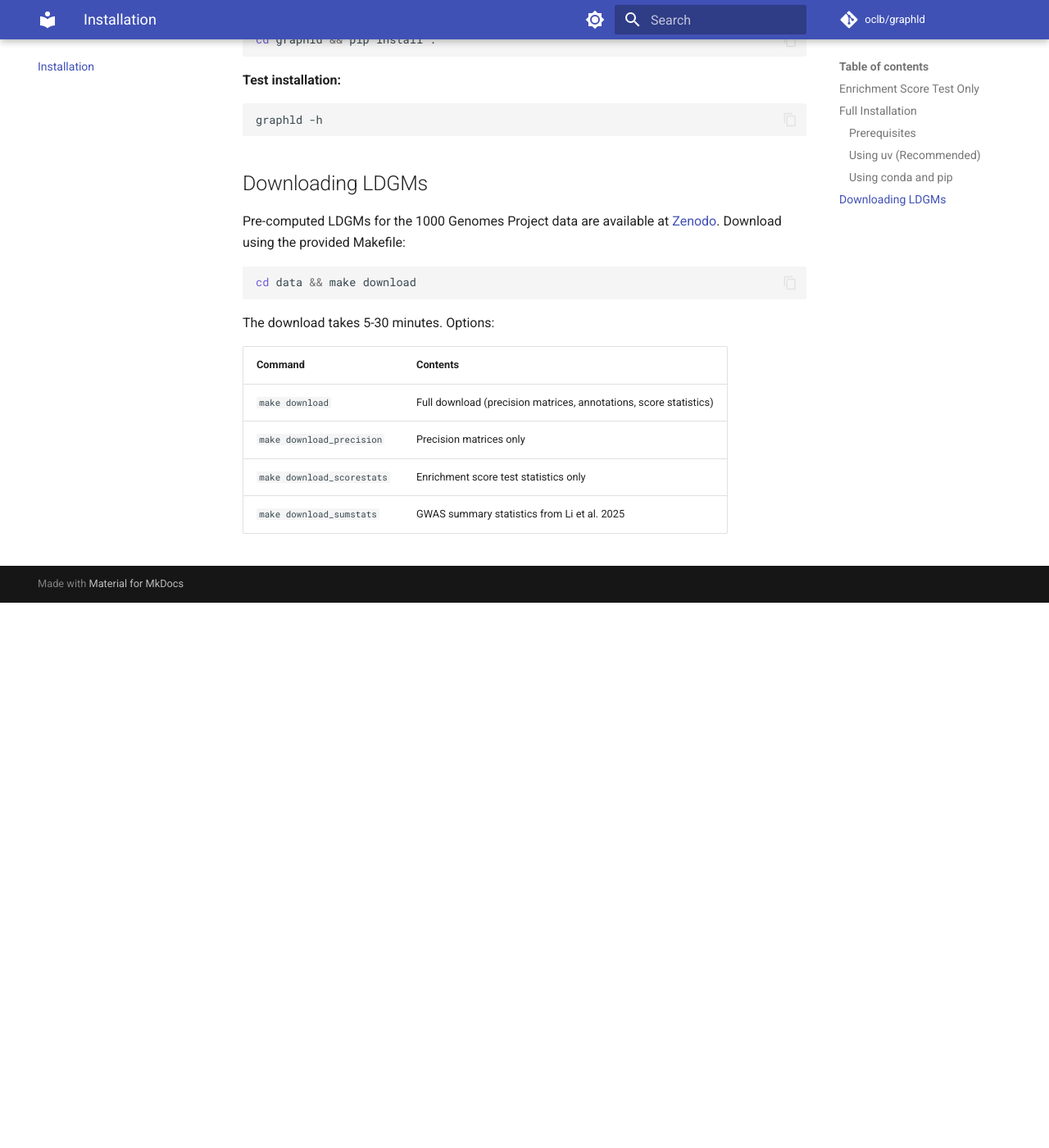
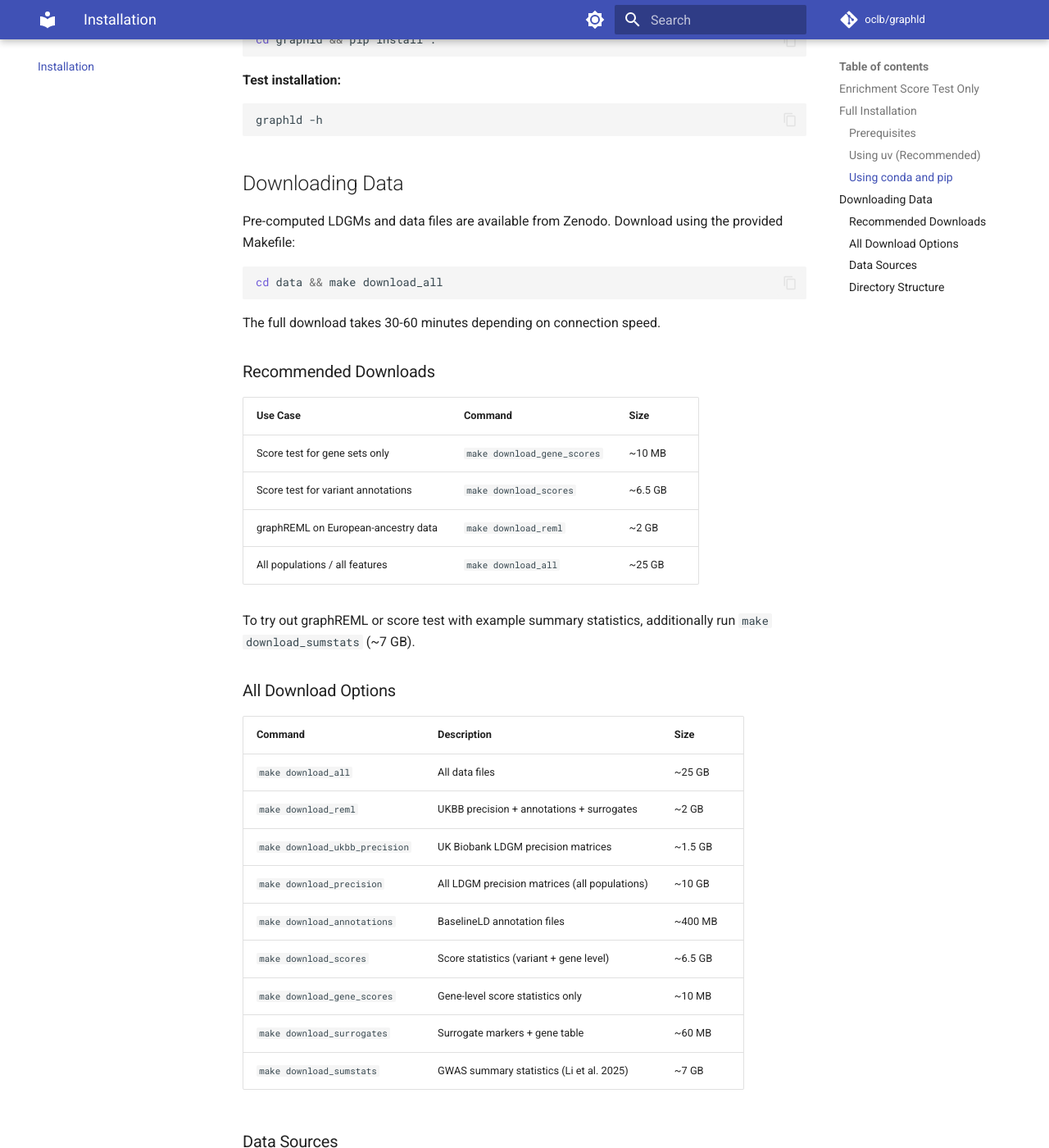
Before and after one commit to oclb/graphld, an MkDocs documentation site: the page built from docs/installation.md, in a window 1280 px wide and 1400 px high, scrolled down 1856 px. Shown: the whole window at 82% size. Built offline with MkDocs 1.6.1 and Material for MkDocs 9.7.7, drawn with Linux system fonts in a browser that asks for light colours; comment, search, counter and statistics services are not loaded; before the commit the page ends 2591 px from its top, so only the background shows below that; some of the changed text lies outside the part shown.

Commit message:
Update Makefile

````diff
--- a/docs/installation.md
+++ b/docs/installation.md
@@ -89,19 +89,57 @@ cd graphld && pip install .
 graphld -h
 ```
 
-## Downloading LDGMs
+## Downloading Data
 
-Pre-computed LDGMs for the 1000 Genomes Project data are available at [Zenodo](https://zenodo.org/records/8157131). Download using the provided Makefile:
+Pre-computed LDGMs and data files are available from Zenodo. Download using the provided Makefile:
 
 ```bash
-cd data && make download
+cd data && make download_all
 ```
 
-The download takes 5-30 minutes. Options:
+The full download takes 30-60 minutes depending on connection speed.
 
-| Command | Contents |
-|---------|----------|
-| `make download` | Full download (precision matrices, annotations, score statistics) |
-| `make download_precision` | Precision matrices only |
-| `make download_scorestats` | Enrichment score test statistics only |
-| `make download_sumstats` | GWAS summary statistics from Li et al. 2025 |
+### Recommended Downloads
+
+| Use Case | Command | Size |
+|----------|---------|------|
+| Score test for gene sets only | `make download_gene_scores` | ~10 MB |
+| Score test for variant annotations | `make download_scores` | ~6.5 GB |
+| graphREML on European-ancestry data | `make download_reml` | ~2 GB |
+| All populations / all features | `make download_all` | ~25 GB |
+
+To try out graphREML or score test with example summary statistics, additionally run `make download_sumstats` (~7 GB).
+
+### All Download Options
+
+| Command | Description | Size |
+|---------|-------------|------|
+| `make download_all` | All data files | ~25 GB |
+| `make download_reml` | UKBB precision + annotations + surrogates | ~2 GB |
+| `make download_ukbb_precision` | UK Biobank LDGM precision matrices | ~1.5 GB |
+| `make download_precision` | All LDGM precision matrices (all populations) | ~10 GB |
+| `make download_annotations` | BaselineLD annotation files | ~400 MB |
+| `make download_scores` | Score statistics (variant + gene level) | ~6.5 GB |
+| `make download_gene_scores` | Gene-level score statistics only | ~10 MB |
+| `make download_surrogates` | Surrogate markers + gene table | ~60 MB |
+| `make download_sumstats` | GWAS summary statistics (Li et al. 2025) | ~7 GB |
+
+### Data Sources
+
+- **Precision matrices**: [Zenodo 8157131](https://zenodo.org/records/8157131) - LDGM precision matrices for 1000 Genomes populations
+- **Annotations & sumstats**: [Zenodo 15085817](https://zenodo.org/records/15085817) - BaselineLD annotations and UK Biobank summary statistics
+- **Score statistics**: [Zenodo 18102484](https://zenodo.org/records/18102484) - Pre-computed score statistics for enrichment testing
+
+### Directory Structure
+
+After downloading, the `data/` directory will contain:
+
+```
+data/
+├── ldgms/              # LDGM precision matrices
+├── baselineld/         # BaselineLD annotation files
+├── scores/             # Score statistics (.h5 files)
+├── surrogates/         # Surrogate marker files
+├── genes.tsv           # Gene table (GRCh38)
+└── rsid_position.csv   # SNP position mapping
+```
````
Also changed, not shown: 1 other file.
